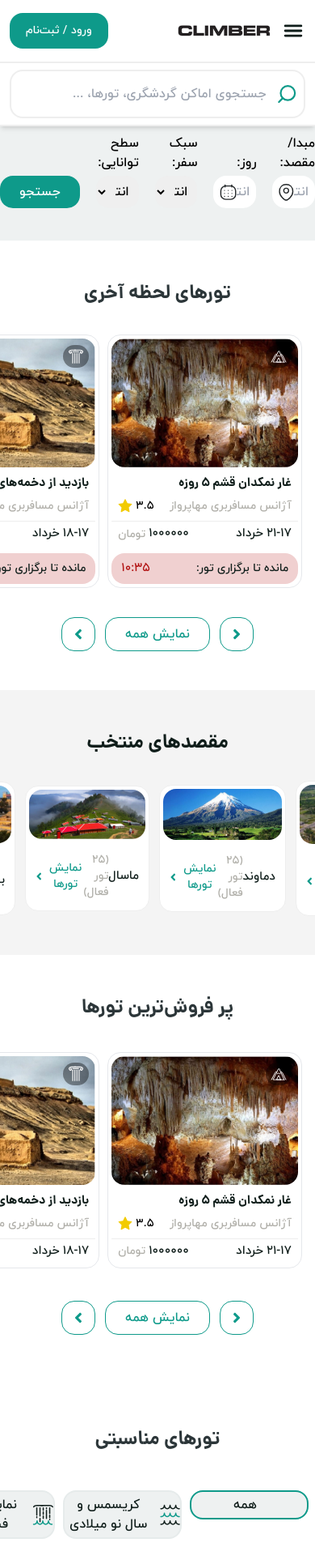
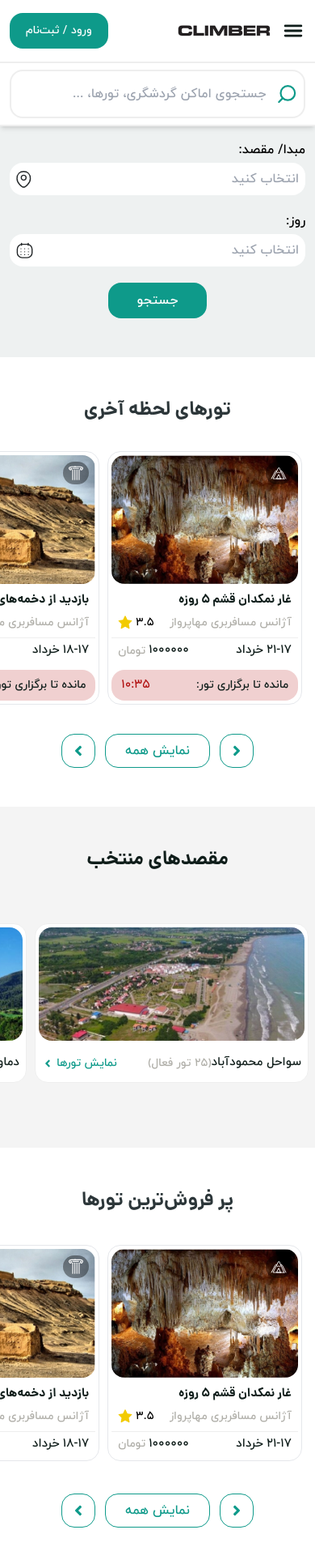
Before and after one commit to NEEMABBN/climbers, a React (Vite) app: page /Tours in a window 390 px wide. Shown: the top 1931 px of the page at 81% size. Built offline with nearby package versions, Linux system fonts and the light colour scheme.

Commit message:
Completed Responsive (Tours Page)

```diff
--- a/src/Components/EachSelectedDestinations.jsx
+++ b/src/Components/EachSelectedDestinations.jsx
@@ -10,12 +10,12 @@ export default function EachSelectedDestinations({
   return (
     <div className="w-full flex flex-col items-center hover:shadow-lg gap-2 transition-all duration-300 bg-white rounded-2xl border-solid border-[1px] border-Borders p-1">
       <img src={image} alt={imageAlt} className="rounded-2xl w-full" />
-      <div className="w-full flex items-center justify-between px-2 py-2">
+      <div className="w-full flex items-center justify-between px-1 py-2">
         <div className="flex items-center">
           <span className="text-Secoundray text-SubTitle">{locationName}</span>
           <span className="text-Disable text-sm">{activeTour}</span>
         </div>
-        <button className="text-Primary text-sm flex items-center gap-1.5">
+        <button className="text-Primary text-sm flex items-center gap-1">
           نمایش تورها
           <FaAngleLeft />
         </button>
--- a/src/Components/TemplateV1.jsx
+++ b/src/Components/TemplateV1.jsx
@@ -26,7 +26,7 @@ export default function TemplateV1({
       </h2>
       <div className="w-full sm:pr-0 pr-2">{children}</div>
       <div className="w-full flex items-center justify-between sm:px-0 px-2">
-        <div className="md:w-auto w-full flex items-center md:justify-normal justify-center gap-3 relative z-[2]">
+        <div className="lg:w-auto w-full flex items-center lg:justify-normal justify-center gap-3 relative z-[2]">
           <button
             onClick={prevSlide}
             className="bg-white p-2.5 hover:bg-Primary rounded-2xl text-xl text-Primary hover:text-white border-solid border-[1px] border-Primary transition-all duration-300"
--- a/src/Pages/ToursPage/_components/LastMinuteTours.jsx
+++ b/src/Pages/ToursPage/_components/LastMinuteTours.jsx
@@ -104,15 +104,15 @@ export default function LastMinuteTours() {
               breakpoints={{
                 640: {
                   slidesPerView: 2,
-                  spaceBetween: 15,
+                  spaceBetween: 10,
                 },
                 800: {
                   slidesPerView: 3,
-                  spaceBetween: 15,
+                  spaceBetween: 10,
                 },
                 1024: {
                   slidesPerView: 4,
-                  spaceBetween: 15,
+                  spaceBetween: 10,
                 },
                 1280: {
                   slidesPerView: 5,
--- a/src/Pages/ToursPage/_components/OccasionalTours.jsx
+++ b/src/Pages/ToursPage/_components/OccasionalTours.jsx
@@ -243,16 +243,12 @@ export default function OccasionalTours() {
           <div className="w-full flex flex-col items-center gap-8">
             <div className="w-full">
               <Swiper
-                slidesPerView={2.5}
-                spaceBetween={10}
+                slidesPerView={1.4}
+                spaceBetween={5}
                 breakpoints={{
-                  600: {
-                    slidesPerView: 3.5,
-                    spaceBetween: 15,
-                  },
                   768: {
-                    slidesPerView: 4.5,
-                    spaceBetween: 15,
+                    slidesPerView: 2.5,
+                    spaceBetween: 10,
                   },
                 }}
                 className="mySwiper lg:!hidden"
@@ -307,15 +303,15 @@ export default function OccasionalTours() {
                 breakpoints={{
                   768: {
                     slidesPerView: 3,
-                    spaceBetween: 15,
+                    spaceBetween: 10,
                   },
                   1024: {
                     slidesPerView: 4,
-                    spaceBetween: 15,
+                    spaceBetween: 10,
                   },
                   1280: {
                     slidesPerView: 5,
-                    spaceBetween: 15,
+                    spaceBetween: 10,
                   },
                 }}
                 className="mySwiper"
--- a/src/Pages/ToursPage/_components/SearchBar.jsx
+++ b/src/Pages/ToursPage/_components/SearchBar.jsx
@@ -3,8 +3,8 @@ import Images from "../../../Setting/Images";
 
 export default function SearchBar() {
   return (
-    <div className="w-full bg-[#DFE5E587] py-10">
-      <div className="container mx-auto flex items-end gap-5">
+    <div className="w-full bg-[#DFE5E587] py-12">
+      <div className="container mx-auto flex md:flex-row flex-col md:items-end items-center gap-5 sm:px-0 px-3">
         <div className="w-full flex flex-col items-start gap-1">
           <label htmlFor="text" className="">
             مبدا/ مقصد:
@@ -33,7 +33,7 @@ export default function SearchBar() {
           </div>
         </div>
 
-        <div className="w-full flex flex-col items-start gap-1">
+        <div className="w-full lg:flex hidden flex-col items-start gap-1">
           <label htmlFor="" className="">
             سبک سفر:
           </label>
@@ -42,7 +42,7 @@ export default function SearchBar() {
             id=""
             className="w-full py-2 rounded-2xl px-2 outline-none"
           >
-            <option value="" className="!text-Disable" disabled selected hidden>
+            <option value="" className="!text-Disable">
               انتخاب کنید
             </option>
             <option value="" className="">
@@ -51,7 +51,7 @@ export default function SearchBar() {
           </select>
         </div>
 
-        <div className="w-full flex flex-col items-start gap-1">
+        <div className="w-full lg:flex hidden flex-col items-start gap-1">
           <label htmlFor="" className="">
             سطح توانایی:
           </label>
@@ -60,7 +60,7 @@ export default function SearchBar() {
             id=""
             className="w-full py-2 rounded-2xl px-2 outline-none"
           >
-            <option value="" className="!text-Disable" disabled selected hidden>
+            <option value="" className="!text-Disable">
               انتخاب کنید
             </option>
             <option value="" className="">
@@ -69,7 +69,7 @@ export default function SearchBar() {
           </select>
         </div>
 
-        <button className="text-white bg-Primary px-6 py-2 rounded-2xl">
+        <button className="text-white bg-Primary px-9 py-2.5 rounded-2xl">
           جستجو
         </button>
       </div>
--- a/src/Pages/ToursPage/_components/SelectedDestinations.jsx
+++ b/src/Pages/ToursPage/_components/SelectedDestinations.jsx
@@ -1,6 +1,9 @@
 import React from "react";
 import Images from "../../../Setting/Images";
 import EachSelectedDestinations from "../../../Components/EachSelectedDestinations";
+import { Swiper, SwiperSlide } from "swiper/react";
+import "swiper/css";
+import "swiper/css/pagination";
 
 export default function SelectedDestinations() {
   const destinationData = [
@@ -30,16 +33,41 @@ export default function SelectedDestinations() {
     <div className="w-full bg-[#EAEAEA87] py-12">
       <div className="container mx-auto flex flex-col items-center gap-8">
         <h2 className="md:text-3xl text-2xl text-Secoundray">مقصدهای منتخب</h2>
-        <div className="flex items-center gap-3">
+        <div className="w-full">
+          <Swiper
+            slidesPerView={1.1}
+            spaceBetween={10}
+            breakpoints={{
+              640: {
+                slidesPerView: 2,
+                spaceBetween: 10,
+              },
+              800: {
+                slidesPerView: 2,
+                spaceBetween: 10,
+              },
+              1024: {
+                slidesPerView: 3,
+                spaceBetween: 10,
+              },
+              1280: {
+                slidesPerView: 4,
+                spaceBetween: 10,
+              },
+            }}
+            className="mySwiper !py-8 lg:!px-0 !px-2"
+          >
             {destinationData.map((item, index) => (
+              <SwiperSlide key={index}>
                 <EachSelectedDestinations
-              key={index}
                   image={item.image}
                   imageAlt={item.name}
                   locationName={item.name}
                   activeTour={item.activeTour}
                 />
+              </SwiperSlide>
             ))}
+          </Swiper>
         </div>
       </div>
     </div>
```
Lines whose indentation alone changed are shown as unchanged.
